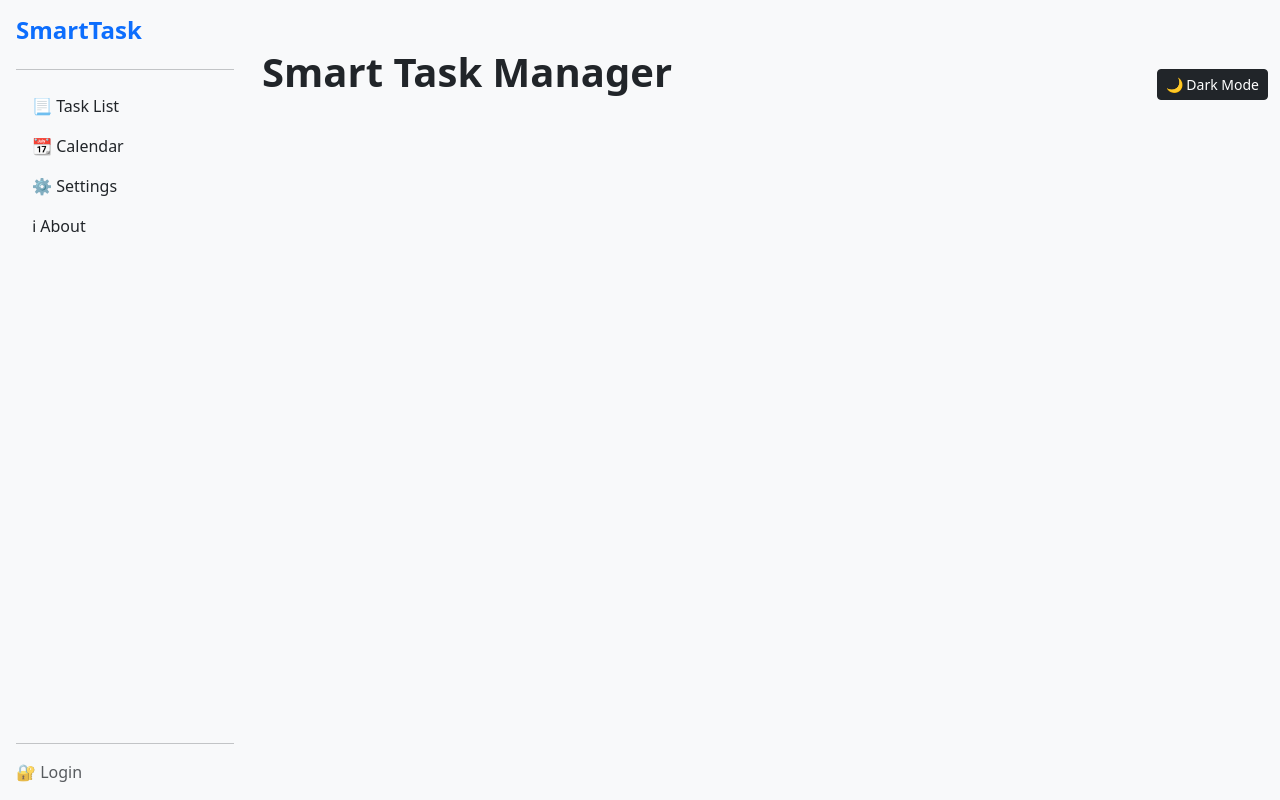
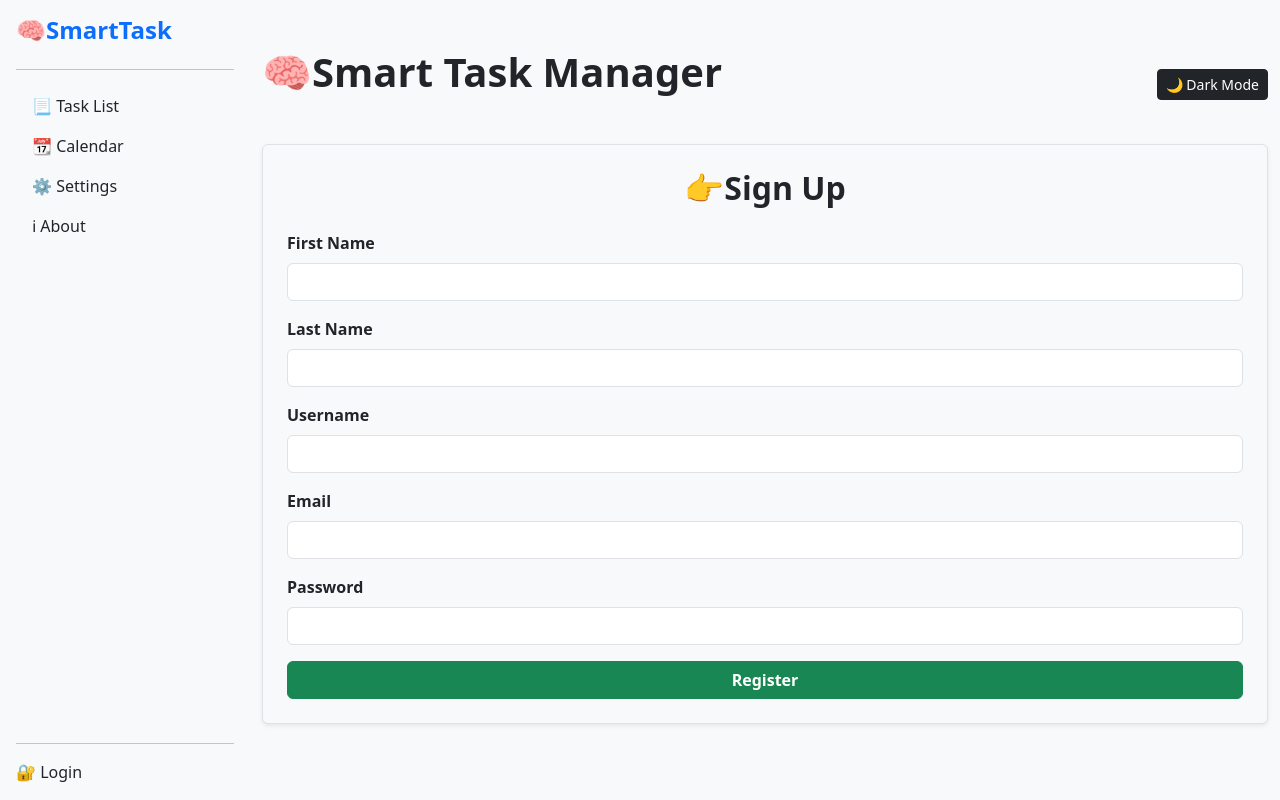
Before and after one commit to j2504/smart-task-manager, a React (Vite) app in the folder frontend/smart-task-manager/: page /register in a window 1280 px wide. Built offline with nearby package versions, Linux system fonts and the light colour scheme; no server answers.

Commit message:
fix(jwt): correct property value format for jwt.expiration in application.properties feat(frontend): add "Sign Up" button and navigate to registration page

```diff
--- a/frontend/smart-task-manager/src/App.tsx
+++ b/frontend/smart-task-manager/src/App.tsx
@@ -13,6 +13,7 @@ import * as taskService from './services/taskService.ts';
 import axios from 'axios';
 import Sidebar from './components/Sidebar.tsx';
 import LoginForm from './components/LoginForm.tsx';
+import RegisterForm from './components/RegisterForm.tsx';
 
 
 /**
@@ -125,7 +126,7 @@ function App() {
               <>
                 {/** Header section with dark mode toggle */}
                 <div className='d-flex justify-content-between align-items-center mb-4'>
-                  <h1 className='text-center fw-bold mb-4'>Smart Task Manager</h1>
+                  <h1 className='text-center fw-bold mb-4'>🧠Smart Task Manager</h1>
                   {/** Dark/Light toggle button */}
                   <button className={`btn btn-sm ${theme === 'dark' ? 'btn-light' : 'btn-dark'}`}
                     onClick={toggleTheme}>
@@ -168,6 +169,7 @@ function App() {
                   <Route path='/calendar' element={<TaskCalendar tasks={tasks} />} />
                   <Route path='/profile' element={<div>User Account</div>} />
                   <Route path='/login' element={<LoginForm onLoginSuccess={(token) => { localStorage.setItem("token", token) }} />} />
+                  <Route path='/register' element={<RegisterForm />} />
                 </Routes>
                 <ToastContainerWrapper />
               </>
--- a/frontend/smart-task-manager/src/components/LoginForm.tsx
+++ b/frontend/smart-task-manager/src/components/LoginForm.tsx
@@ -2,6 +2,7 @@ import { useState } from "react";
 import axios from "axios";
 import { useNavigate } from "react-router-dom";
 import { toast } from "react-toastify";
+import { NavLink } from "react-router-dom";
 
 interface LoginFormProps {
     onLoginSuccess: (token: string) => void;
@@ -74,7 +75,9 @@ function LoginForm({ onLoginSuccess }: LoginFormProps) {
             </div>
 
             {/** Submit Button */}
-            <button type="submit" className="btn btn-primary">Login</button>
+            <button type="submit" className="btn btn-primary me-2">🔐Login</button>
+
+            <NavLink to="/register" className="btn btn-success">👉SignUp</NavLink>
         </form>
     );
 }
--- a/frontend/smart-task-manager/src/components/RegisterForm.tsx
+++ b/frontend/smart-task-manager/src/components/RegisterForm.tsx
@@ -60,7 +60,7 @@ function RegisterForm() {
     return (
 
         <form onSubmit={handleSubmit} className="p-4 border rounded shadow-sm bg-light">
-            <h2 className="mb-4 fw-bold">Register</h2>
+            <h2 className="mb-4 fw-bold text-center"> 👉Sign Up</h2>
             {/** First Name Input */}
             <div className="mb-3">
                 <label htmlFor="firstName" className="form-label fw-semibold" >First Name</label>
@@ -131,7 +131,7 @@ function RegisterForm() {
             </div>
 
             {/** Submit Button */}
-            <button type="submit" className="btn btn-primary w-100 fw-bold"> Register </button>
+            <button type="submit" className="btn btn-success w-100 fw-bold"> Register </button>
         </form>
     );
 }
--- a/frontend/smart-task-manager/src/components/Sidebar.tsx
+++ b/frontend/smart-task-manager/src/components/Sidebar.tsx
@@ -7,7 +7,7 @@ import { NavLink } from 'react-router-dom';
 function Sidebar() {
     return (
         <div className='d-flex flex-column flex-shrink-0 p-3 bg-light' style={{ width: '250px', height: '100vh' }}>
-            <h4 className='text-primary fw-bold'>SmartTask</h4>
+            <h4 className='text-primary fw-bold'>🧠SmartTask</h4>
             <hr />
             <ul className='nav nav-pills flex-column mb-auto'>
                 <li className='nav-item'>
@@ -33,7 +33,7 @@ function Sidebar() {
             </ul>
             <hr />
             <div>
-                <span className='text-muted'> 🔐 Login</span>
+                <NavLink to="/login" className='nav-link text-dark'> 🔐 Login</NavLink>
             </div>
         </div>
     );
```
Also changed, not shown: 1 other file (tests, documents, lock files or other folders).
